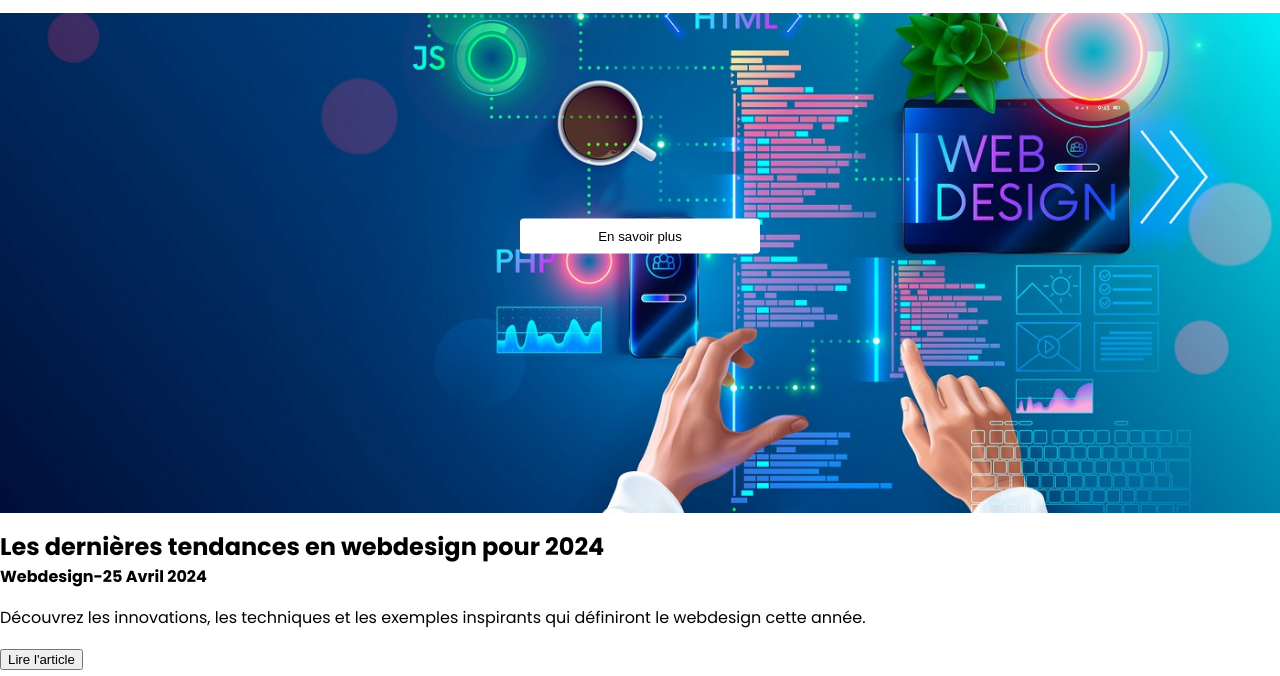
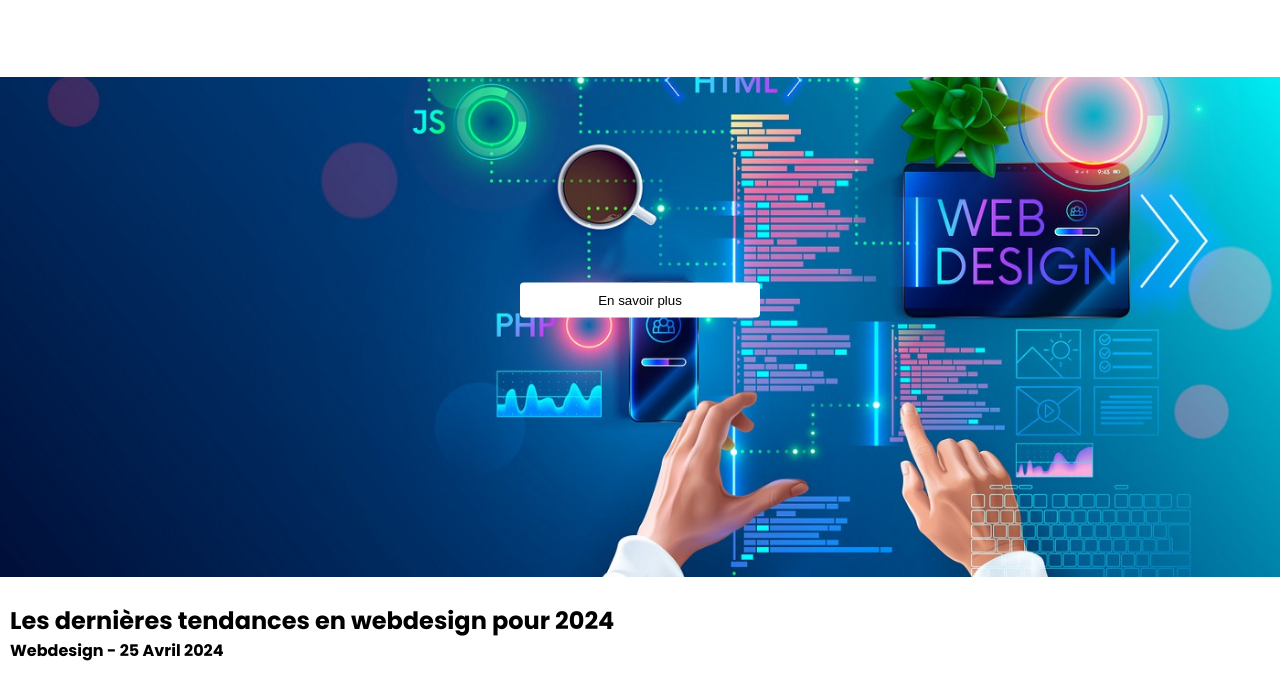
Before and after one commit to emmagls/WebDesignMag, a plain HTML site: page index.html in a window 1280 px wide. Shown: the part 94-770 px from the top of the page. Drawn offline with Linux system fonts and the light colour scheme.

Commit message:
finalisation

```diff
--- a/index.html
+++ b/index.html
@@ -12,7 +12,7 @@
       <div class="navigation">
       <div class="logo">
          <img src="logo copie.svg" alt="logo">
-         <h2 class="title-nav">WebDesign Weekly</h2>
+         <h2 class="title-nav">titre(js)</h2>
       </div>
       <ul id="blue">
          <li><a href ="#">Thème 1</a></li>
@@ -27,6 +27,7 @@
       </div>
    </nav>
    <header>
+      <marquee><p class="newsletter">newsletter (js)</p></marquee>
       <div class="hero-header">
          <img class="background-hero" src="img back hero.jpeg" alt="web design">
             <div class="hero-content">
@@ -38,9 +39,9 @@
       </div>
    </header>
    <main>
-      <h2>Les dernières tendances en webdesign pour 2024</h2>
-      <h4>Webdesign-25 Avril 2024</h4>
-      <p>Découvrez les innovations, les techniques et les exemples inspirants qui définiront le webdesign cette année.</p>
+      <h2 class="titre-art">titre ex (js)</h2>
+      <h4 class="theme-date">theme-date (js)</h4>
+      <p class="description">description (js)</p>
       <button class="button-lire"><a href="#">Lire l'article</a></button>
       <h1>Autres articles</h1>
       <div id="articles">
@@ -50,13 +51,13 @@
        <h1>Découvrez notre équipe</h1>
        <div id="prenom">
        </div>
-       <div class="back-themes">
-       <h1>Phrase d'accroche</h1>
-       <div id="themes">
-       </div>
-      </div>
    </main>
    <footer>
+      <div class="back-themes">
+         <h1 class="phrase-accroche">phrase d'accroche (js)</h1>
+         <div id="themes">
+         </div>
+        </div>
       ©WebDesign Weekly 2024
    </footer>
    <!-- Fin HTML -->
--- a/script.js
+++ b/script.js
@@ -10,6 +10,48 @@ function getData() {
        // Traitez les données comme vous le souhaitez
        console.log('Données récupérées du fichier JSON :', data);
        /// ON ECRIT LE CODE ICI !
+
+      function afficherTitre(){
+      let nomJournal = data.journal.nomJournal;
+      console.log(nomJournal);
+      let nomJournalRemplacement = document.querySelector('.title-nav');
+      nomJournalRemplacement.textContent = nomJournal;
+      }
+
+       function afficherArticlePrincipal() {
+       let titre = data.journal.articlePrincipal.titre;
+       console.log(titre);
+       let titreRemplacement = document.querySelector('.titre-art');
+       titreRemplacement.textContent = titre;
+
+      let articlePrincipalTheme = data.journal.articlePrincipal.theme;
+      console.log(articlePrincipalTheme);
+      let articlePrincipalDate = data.journal.articlePrincipal.date;
+      console.log(articlePrincipalDate);
+      let articlePrincipalThemeDateRemplacement = document.querySelector('.theme-date');
+      articlePrincipalThemeDateRemplacement.textContent = `${articlePrincipalTheme} - ${articlePrincipalDate}`;
+
+      let description = data.journal.articlePrincipal.description;
+       console.log(description);
+       let descriptionRemplacement = document.querySelector('.description');
+       descriptionRemplacement.textContent = description;
+      }
+
+      function afficherPhraseAccroche() {
+      let phraseAccroche = data.journal.phraseAccroche;
+      console.log(phraseAccroche);
+      let phraseAccrocheRemplacement = document.querySelector('.phrase-accroche');
+      phraseAccrocheRemplacement.textContent = phraseAccroche;
+      }
+
+      function afficherTexteAppelAction() {
+      let texteAppelAction = data.journal.texteAppelAction;
+      console.log(texteAppelAction);
+      let texteAppelActionRemplacement = document.querySelector('.newsletter');
+      texteAppelActionRemplacement.textContent = texteAppelAction;
+      }
+
+      function afficherListArticles () {
        const articles = document.getElementById('articles');
        let listArticles = data.journal.articles;
         console.log(articles);
@@ -32,10 +74,12 @@ function getData() {
             </div>`;
           articles.insertAdjacentHTML("beforeend", card );
         });
+      }
 
-        const auteurs = document.getElementById('prenom');
-       let listAuteurs = data.journal.auteurs;
-        console.log(listAuteurs);
+      function afficherListAuteurs () {
+      const auteurs = document.getElementById('prenom');
+      let listAuteurs = data.journal.auteurs;
+      console.log(listAuteurs);
 
         listAuteurs.forEach(auteur => {
             let image = auteur.image;
@@ -45,14 +89,17 @@ function getData() {
             console.log(listAuteurs);
 
             let cardNom = `<div class="prenom">
-            <img class="auteurs-image" src="${image}">
+            <img class="image-zoom" src="${image}">
             <h4>${prenom}</h4>
             <p>${typeExperience}<br>${presentation}</p>
             </div>`
 
           auteurs.insertAdjacentHTML("beforeend", cardNom );
         });
+        }
 
+
+      function afficherListThemes() {
         const themes = document.getElementById('themes');
        let listThemes = data.journal.themes;
         console.log(listThemes);
@@ -69,12 +116,19 @@ function getData() {
 
           themes.insertAdjacentHTML("beforeend", cardThemes );
         });
+      }
 
+        afficherTitre();
+        afficherArticlePrincipal();
+        afficherPhraseAccroche();
+        afficherListArticles();
+        afficherListAuteurs();
+        afficherListThemes();
+        afficherTexteAppelAction();
        /// FIN DU CODE
      })
      .catch((error) => console.error('Erreur lors de la lecture des données :', error));
  }
-
  getData();
 
  ///ON écrit les fonctions ici
--- a/style.css
+++ b/style.css
@@ -9,13 +9,14 @@ body{
 h1{
     display: flex;
     justify-content: center;
-    margin: 50px;
+    margin: 15px;
 }
 
 .articles-image{
     width: 600px;
     height: 400px;
     object-fit: cover;
+    border-radius: 5%;
 }
 
 .avatar{
@@ -146,7 +147,7 @@ ul.ul-articles{
     transition: color 0.5s;
  }
  a:hover{
-    color: grey;
+    color: white;
  }
 
  #blue a {
@@ -176,13 +177,19 @@ ul.ul-articles{
     padding-left: 10px;
 }
 
-.auteurs-image{
+
+.image-zoom {
     width: 150px;
     height: 150px;
+    border-radius: 100%;
     object-fit: cover;
-    border-radius: 100%;
-    padding: 15px;
-}
+    padding: 20px;
+    transition: transform 0.3s ease;
+  }
+
+  .image-zoom:hover {
+    transform: scale(1.2);
+  }
 
 .prenom{
     display: flex;
@@ -197,6 +204,7 @@ ul.ul-articles{
     flex-direction: row;
     gap: 16px;
     justify-content: space-around;
+    padding: 10px;
 }
 
 .themes{
@@ -217,9 +225,39 @@ ul.ul-articles{
 .back-themes{
     background-color: black;
     color: white;
+    padding: 10px;
 }
 
 footer{
     background-color: black;
     color: white;
+    padding: 25px;
+    text-align: center
 }
+
+main{
+    padding: 10px;
+}
+
+.button-lire{
+    border-radius: 4px;
+    text-decoration: none;
+    padding: 8px;
+    background: #0b709f;
+    border: 2px solid #0b709f;
+    justify-content: center;
+    gap: 20px;
+    width: 100px;
+    height: auto;
+    display: flex;
+    align-items: center;
+    transition: transform 0.9s ease;
+}
+
+.button-lire:hover{
+    transform: scale(1.2);
+}
+
+.newsletter{
+    text-align: center;
+}
```
